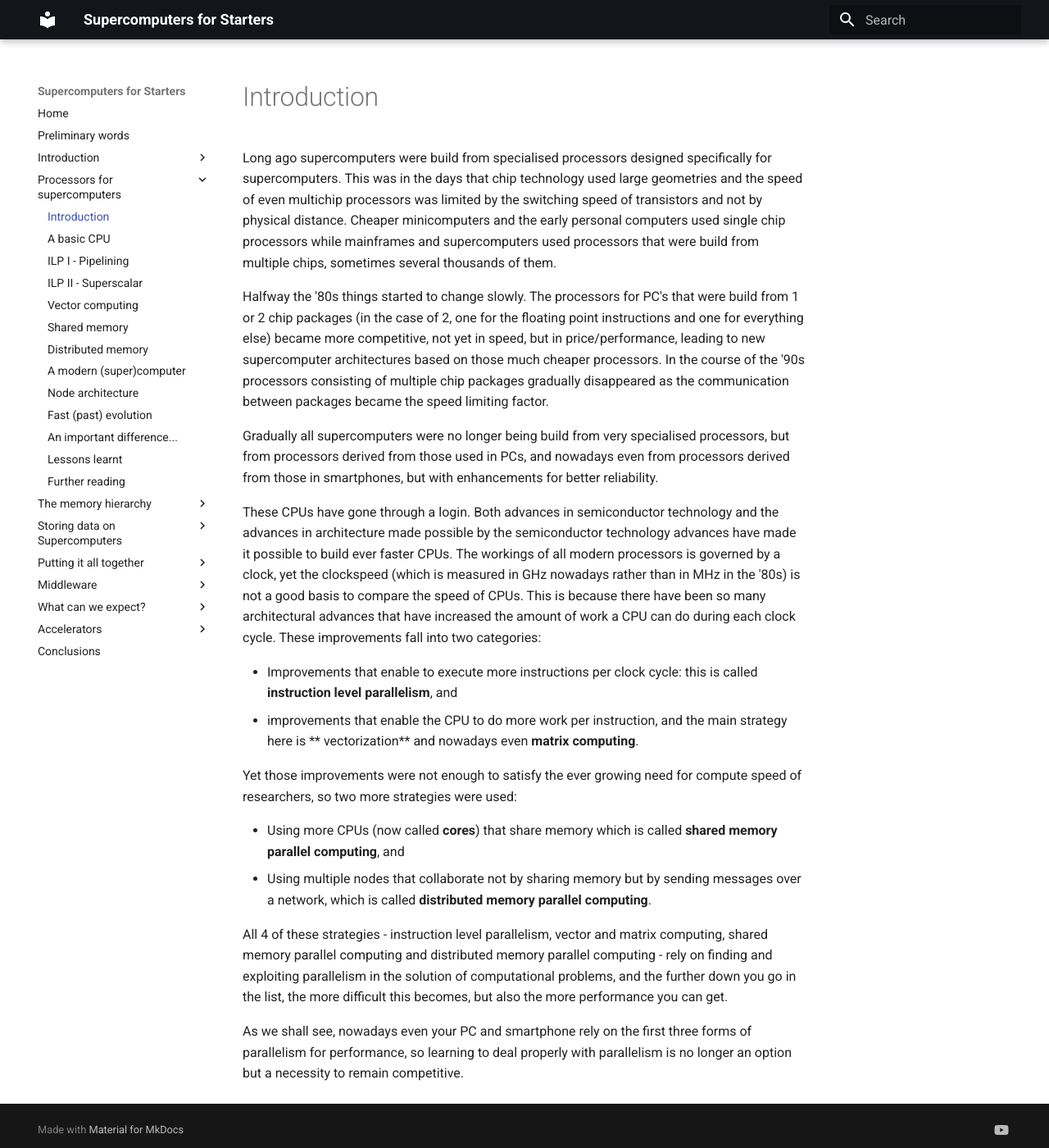
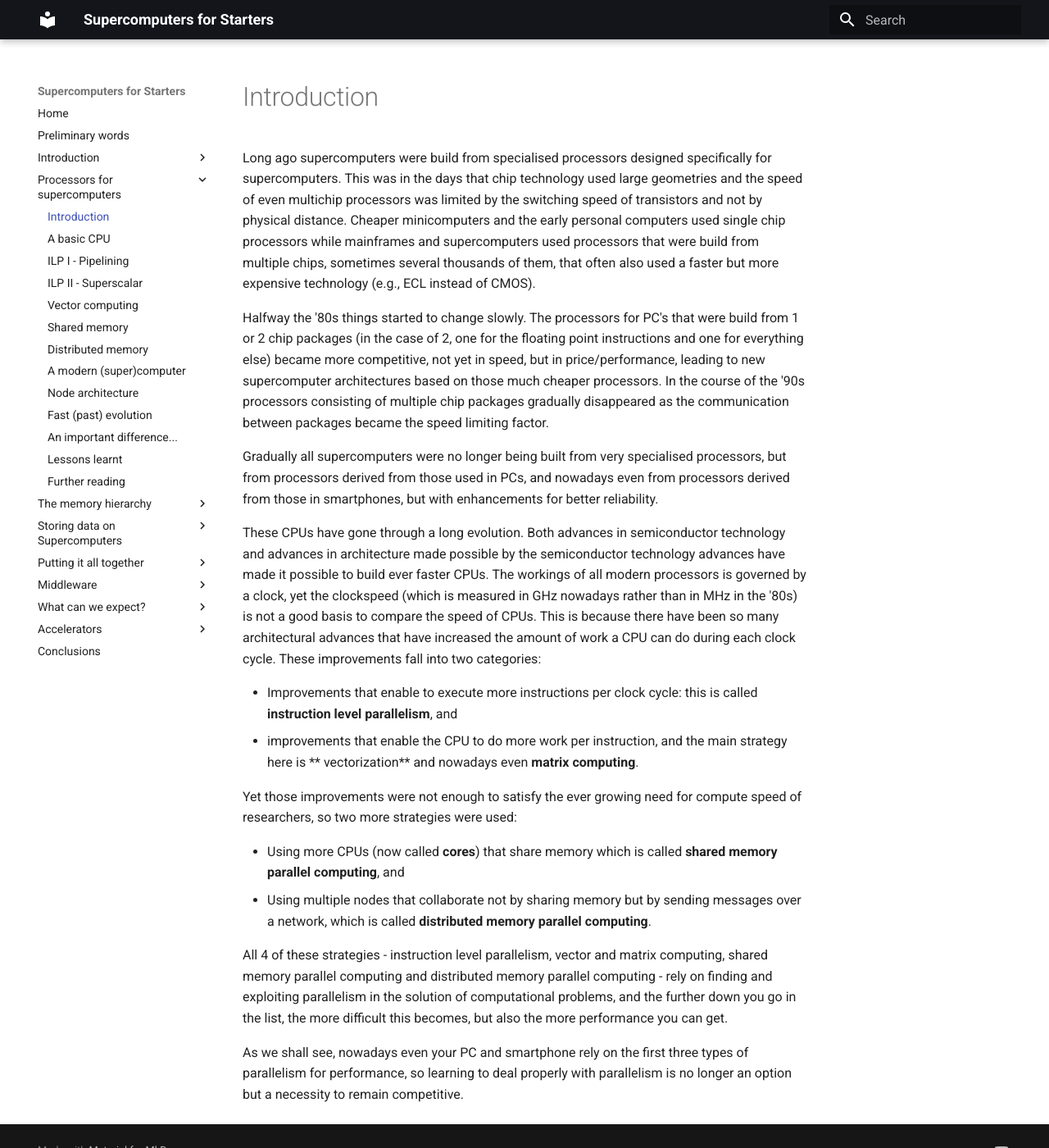
Before and after one commit to klust/SupercomputersForStarters, an MkDocs documentation site: the page built from docs/C02_Processors/C02_S01_Intro.md, in a window 1280 px wide and 1400 px high. Shown: the whole window at 82% size. Built offline with MkDocs 1.6.1 and Material for MkDocs 9.7.7, drawn with Linux system fonts in a browser that asks for light colours.

Commit message:
Some corrections to chapter 2 of the notes.

```diff
--- a/docs/C02_Processors/C02_S01_Intro.md
+++ b/docs/C02_Processors/C02_S01_Intro.md
@@ -5,7 +5,8 @@ for supercomputers. This was in the days that chip technology used large geometr
 the speed of even multichip processors was limited by the switching speed of transistors
 and not by physical distance. Cheaper minicomputers and the early personal computers used
 single chip processors while mainframes and supercomputers used processors that were build
-from multiple chips, sometimes several thousands of them.
+from multiple chips, sometimes several thousands of them, that often also used a faster but more
+expensive technology (e.g., ECL instead of CMOS).
 
 Halfway the '80s things started to change slowly. The processors for PC's that were build
 from 1 or 2 chip packages (in the case of 2, one for the floating point instructions and one for
@@ -14,11 +15,12 @@ leading to new supercomputer architectures based on those much cheaper processor
 In the course of the '90s processors consisting of multiple chip packages gradually disappeared
 as the communication between packages became the speed limiting factor.
 
-Gradually all supercomputers were no longer being build from very specialised processors, but from
+Gradually all supercomputers were no longer being built from very specialised processors, but from
 processors derived from those used in PCs, and nowadays even from processors derived from those in
 smartphones, but with enhancements for better reliability.
 
-These CPUs have gone through a login. Both advances in semiconductor technology and the advances in
+These CPUs have gone through a long evolution.
+Both advances in semiconductor technology and advances in
 architecture made possible by the semiconductor technology advances have made it possible to build
 ever faster CPUs. The workings of all modern processors is governed by a clock, yet the clockspeed
 (which is measured in GHz nowadays rather than in MHz in the '80s) is not a good basis to compare
@@ -43,6 +45,6 @@ shared memory parallel computing and distributed memory parallel computing - rel
 exploiting parallelism in the solution of computational problems, and the further down you go in
 the list, the more difficult this becomes, but also the more performance you can get.
 
-As we shall see, nowadays even your PC and smartphone rely on the first three forms of parallelism for
+As we shall see, nowadays even your PC and smartphone rely on the first three types of parallelism for
 performance, so learning to deal properly with parallelism is no longer an option but a necessity to
 remain competitive.
```
Also changed, not shown: docs/C02_Processors/C02_S02_Basic_CPU.md (+3 -2 lines), docs/C02_Processors/C02_S03_ILP_I_Pipelining.md (+4 -4 lines), docs/C02_Processors/C02_S04_ILP_II_Superscalar.md (+5 -5 lines), docs/C02_Processors/C02_S05_Vectorisation.md (+10 -9 lines).
